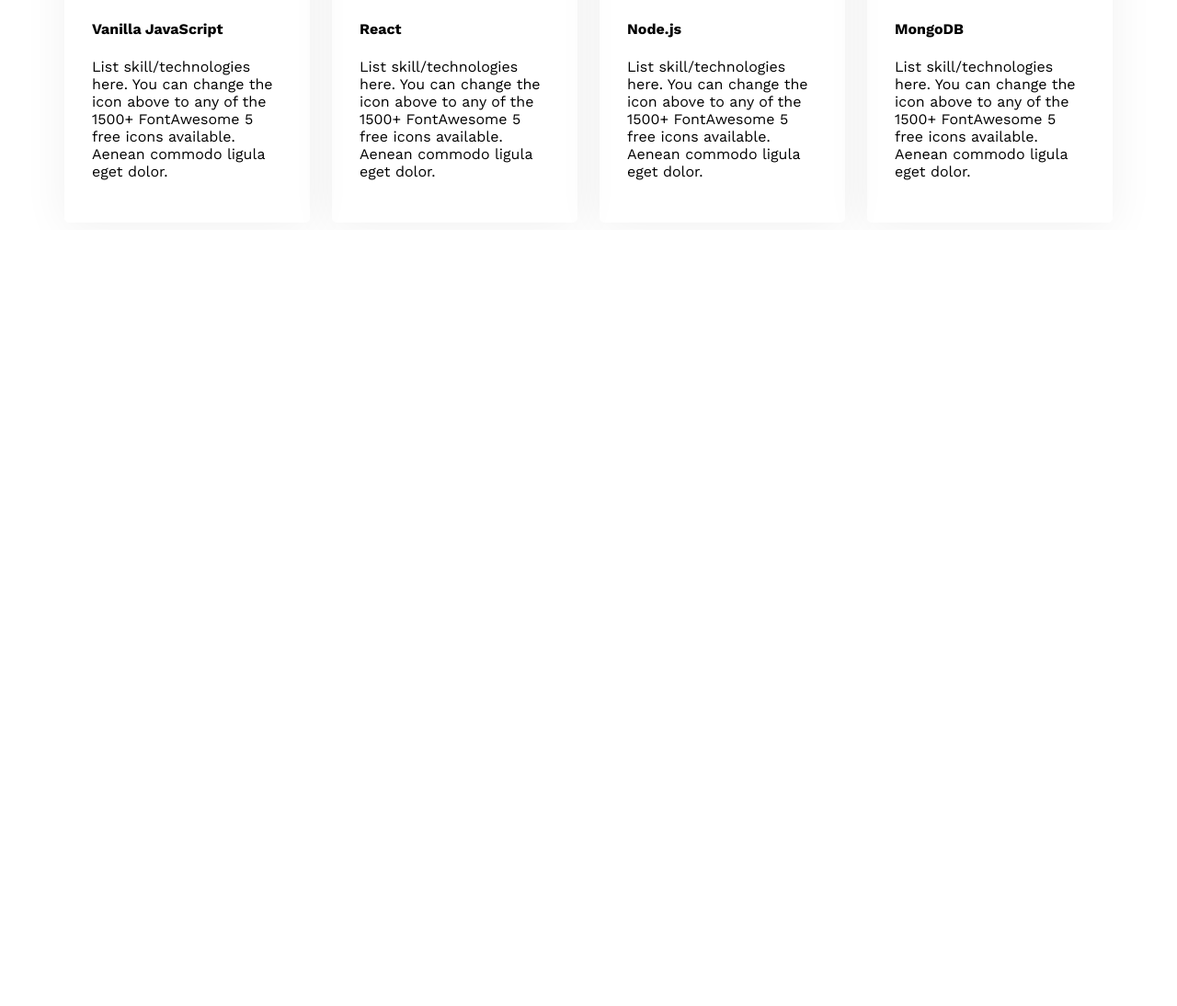
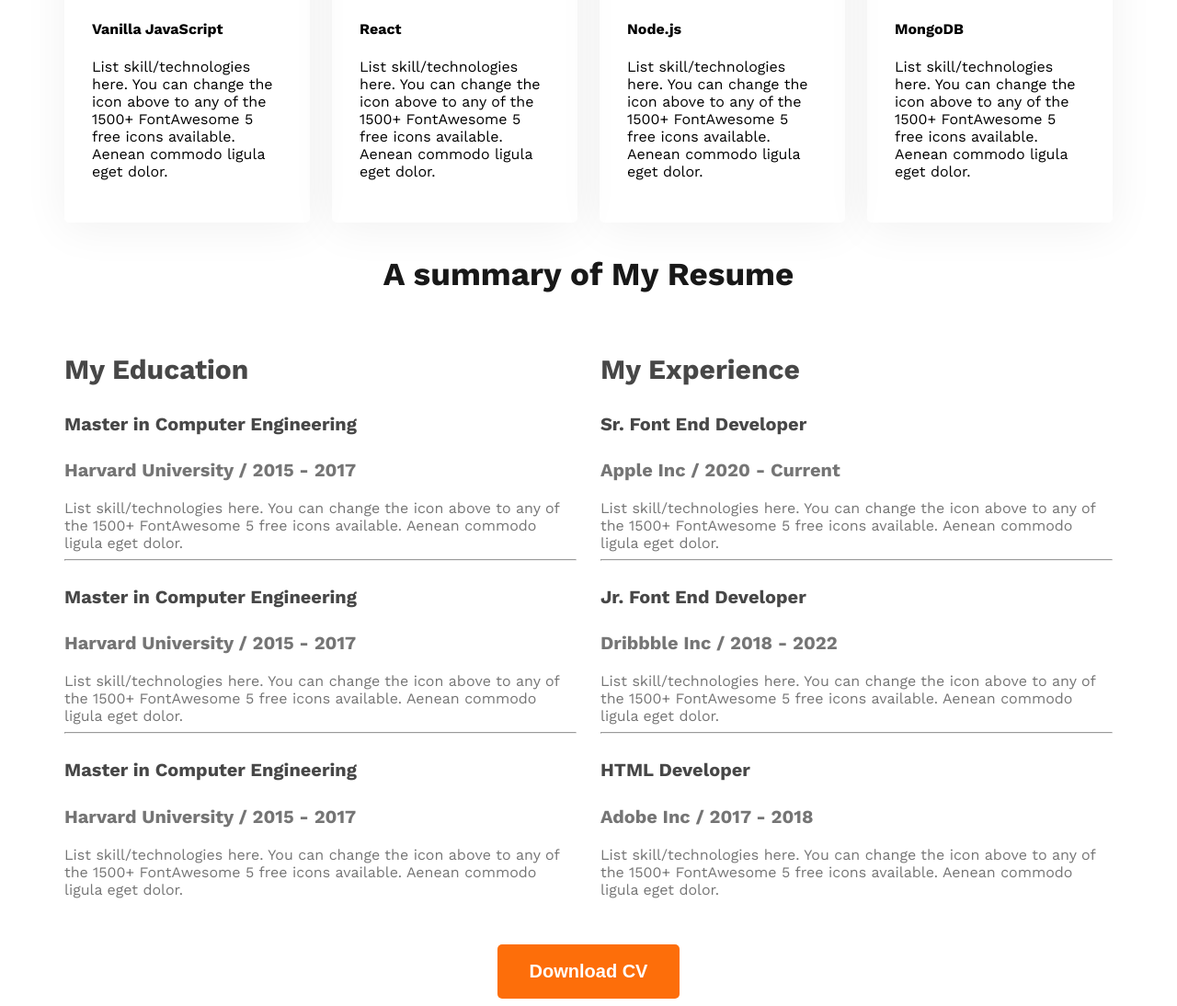
Before and after one commit to mdrakib683533/web-dev-portfolio, a plain HTML site: page index.html in a window 1280 px wide. Shown: the part 1796-2890 px from the top of the page at 92% size. Before the commit the page ends 2046 px from the top, so only its background shows below. Drawn offline with nearby package versions, Linux system fonts and the light colour scheme.

Commit message:
added some new codes

```diff
--- a/index.html
+++ b/index.html
@@ -86,6 +86,60 @@
                 </div>
             </div>
         </section>
+        <section class="resume">
+          <h3 class="section-title">A summary of My Resume</h3>
+          <div class="resume-container">
+            <div class="resume-colum">
+              <h3 class="resume-colum-title">My Education</h3>
+              <div class="experience">
+                <h4 class="experience-title">Master in Computer Engineering</h4>
+                <h5 class="experience-subtitle">Harvard University / 2015 - 2017</h5>
+                <div class="experience-description">List skill/technologies here. You can change the icon above
+                  to any of the 1500+ FontAwesome 5 free icons available. Aenean commodo ligula eget dolor.</div>
+              </div>
+              <hr>
+              <div class="experience">
+                <h4 class="experience-title">Master in Computer Engineering</h4>
+                <h5 class="experience-subtitle">Harvard University / 2015 - 2017</h5>
+                <div class="experience-description">List skill/technologies here. You can change the icon above
+                  to any of the 1500+ FontAwesome 5 free icons available. Aenean commodo ligula eget dolor.</div>
+              </div>
+              <hr>
+              <div class="experience">
+                <h4 class="experience-title">Master in Computer Engineering</h4>
+                <h5 class="experience-subtitle">Harvard University / 2015 - 2017</h5>
+                <div class="experience-description">List skill/technologies here. You can change the icon above
+                  to any of the 1500+ FontAwesome 5 free icons available. Aenean commodo ligula eget dolor.</div>
+              </div>
+            </div>
+            <div class="resume-colum">
+              <h3 class="resume-colum-title">My Experience</h3>
+              <div class="experience">
+                <h4 class="experience-title">Sr. Font End Developer</h4>
+                <h5 class="experience-subtitle">Apple Inc / 2020 - Current</h5>
+                <div class="experience-description">List skill/technologies here. You can change the icon above
+                  to any of the 1500+ FontAwesome 5 free icons available. Aenean commodo ligula eget dolor.</div>
+              </div>
+              <hr>
+              <div class="experience">
+                <h4 class="experience-title">Jr. Font End Developer</h4>
+                <h5 class="experience-subtitle">Dribbble Inc / 2018 - 2022</h5>
+                <div class="experience-description">List skill/technologies here. You can change the icon above
+                  to any of the 1500+ FontAwesome 5 free icons available. Aenean commodo ligula eget dolor.</div>
+              </div>
+              <hr>
+              <div class="experience">
+                <h4 class="experience-title">HTML Developer</h4>
+                <h5 class="experience-subtitle">Adobe Inc / 2017 - 2018</h5>
+                <div class="experience-description">List skill/technologies here. You can change the icon above
+                  to any of the 1500+ FontAwesome 5 free icons available. Aenean commodo ligula eget dolor.</div>
+              </div>
+            </div>
+          </div>
+          <div class="buton">
+            <button class="btn-primary">Download CV</button>
+          </div>
+        </section>
     </main>
     <footer></footer>
   </body>
--- a/styles/portfolio.css
+++ b/styles/portfolio.css
@@ -145,3 +145,39 @@ main{
     border-radius: 5px;
     box-shadow: 0px 6px 50px 0px rgba(0, 0, 0, 0.06);
 }
+
+
+/* resume section styles */
+.resume-container{
+    display: flex;
+    gap: 26px;
+}
+.experience-title{
+    color: #474747;
+    font-size: 20px;
+    font-weight: bold;
+}
+.experience-subtitle{
+    color: #757575;
+    font-size: 20px;
+    margin-top: 10px;
+    font-weight: 600px;
+    margin-bottom: 20px;
+}
+.experience-description{
+    color:  #757575;
+    font-size: 16px;
+    font-weight: 400px;
+}
+.resume-colum-title{
+    color:rgba(71, 71, 71, 1) ;
+    font-size: 30px;
+    font-weight: bold;
+}
+.section-title{
+    text-align: center;
+}
+.buton{
+    text-align: center;
+    margin-top: 50px;
+}
```
